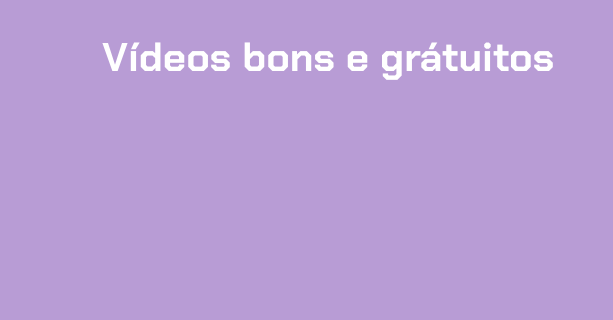
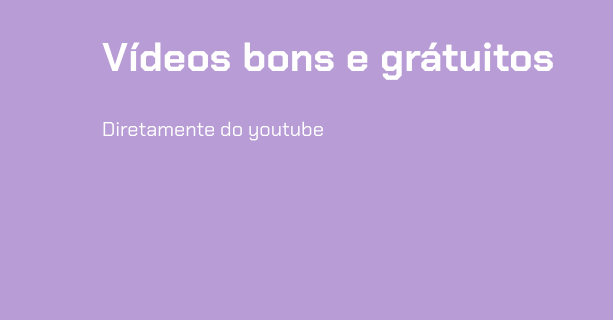
Before and after one commit to Haaapppyyy/Alura-Projeto, a plain HTML site: page index.html in a window 1280 px wide. Shown: the part 166-486 px from the top of the page, 0-613 px from the left. Drawn offline with Linux system fonts and the light colour scheme.

Commit message:
Update index.html

```diff
--- a/index.html
+++ b/index.html
@@ -16,6 +16,7 @@
     <section class="chamada">
         <div class="chamada-texto">
             <h1>Vídeos bons e grátuitos</h1>
+            <p>Diretamente do youtube</p>
         </div>
 
         <div>
```
